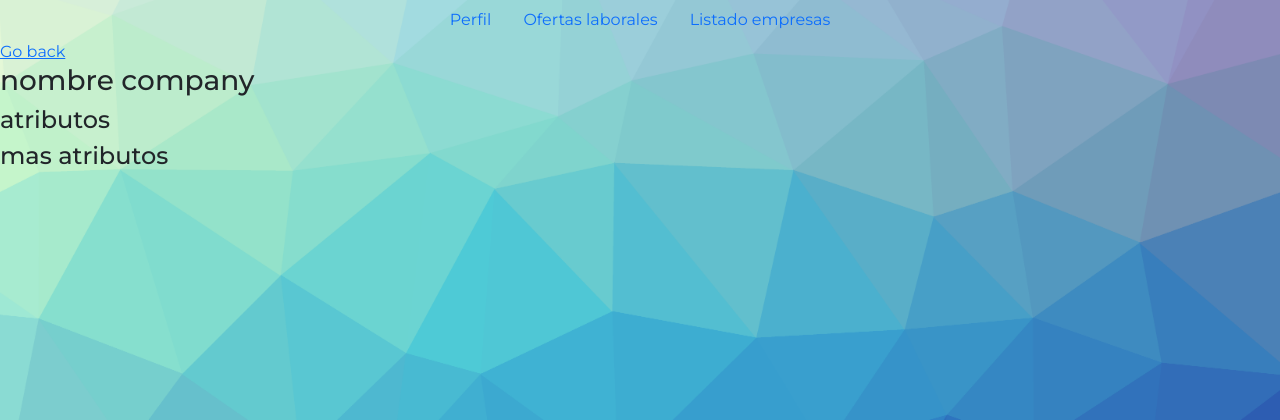
After one commit to Giannito975/LinkedIn-UTN, a PHP site: template Views/company-list.php in a window 1280 px wide. The commit adds this page. Shown: the top 420 px of the page. Run offline with PHP 8.4, Linux system fonts and the light colour scheme; the template is opened without the code that fills it, so the values that code supplies are empty; some libraries are stand-ins or nearby versions.

Commit message:
Agregado metodo para redireccionar vistas

```diff
--- a/Controllers/CompanyController.php
+++ b/Controllers/CompanyController.php
@@ -12,6 +12,10 @@ class CompanyController{
     public function __construct()
     {
         $this->companyDao = new CompanyDao();
+    }
+
+    public function ShowCompanyList(){
+        require_once(VIEWS_PATH."company-list.php");
     }
 
     public function ShowListView($company)
--- /dev/null
+++ b/Views/company-list.php
@@ -0,0 +1,15 @@
+<div class="company-list">
+    <?php
+        require_once('header.php');
+        require_once('student-nav.php');
+    ?>
+    <div class="go-back-btn">
+        <a href="<?php FRONT_ROOT."Student/ShowJobOfferView"?>">Go back</a>
+    </div>
+    <!-- foreach con todas las companys -->
+    <div class="company-container">
+        <h3>nombre company</h3>
+        <h4>atributos</h4>
+        <h4>mas atributos</h4>
+    </div>
+</div>
--- a/Views/job-offer.php
+++ b/Views/job-offer.php
@@ -3,11 +3,10 @@
         require_once('header.php');
         require_once('student-nav.php');
     ?>
-    <!-- acá va el foreach para mostrar todas las job offers -->
     <div class="job-offer">
         <a class="info-empresa" href="">Ver información de la empresa</a>
         <h3>Carrera: <!-- nombre carrera --></h3>
-        <h3>Descripción: <!-- descripción --></h3>
+        <h3>Descripción: </h3>
     </div>
 
 </div>
--- a/Views/student-nav.php
+++ b/Views/student-nav.php
@@ -9,6 +9,6 @@
     <a class="nav-link" href="#">Ofertas laborales</a>
   </li>
   <li class="nav-item">
-    <a class="nav-link" href="#">Listado empresas</a>
+    <a class="nav-link" href="<?php echo FRONT_ROOT."Company/ShowCompanyList"?>">Listado empresas</a>
   </li>
 </ul>
```
